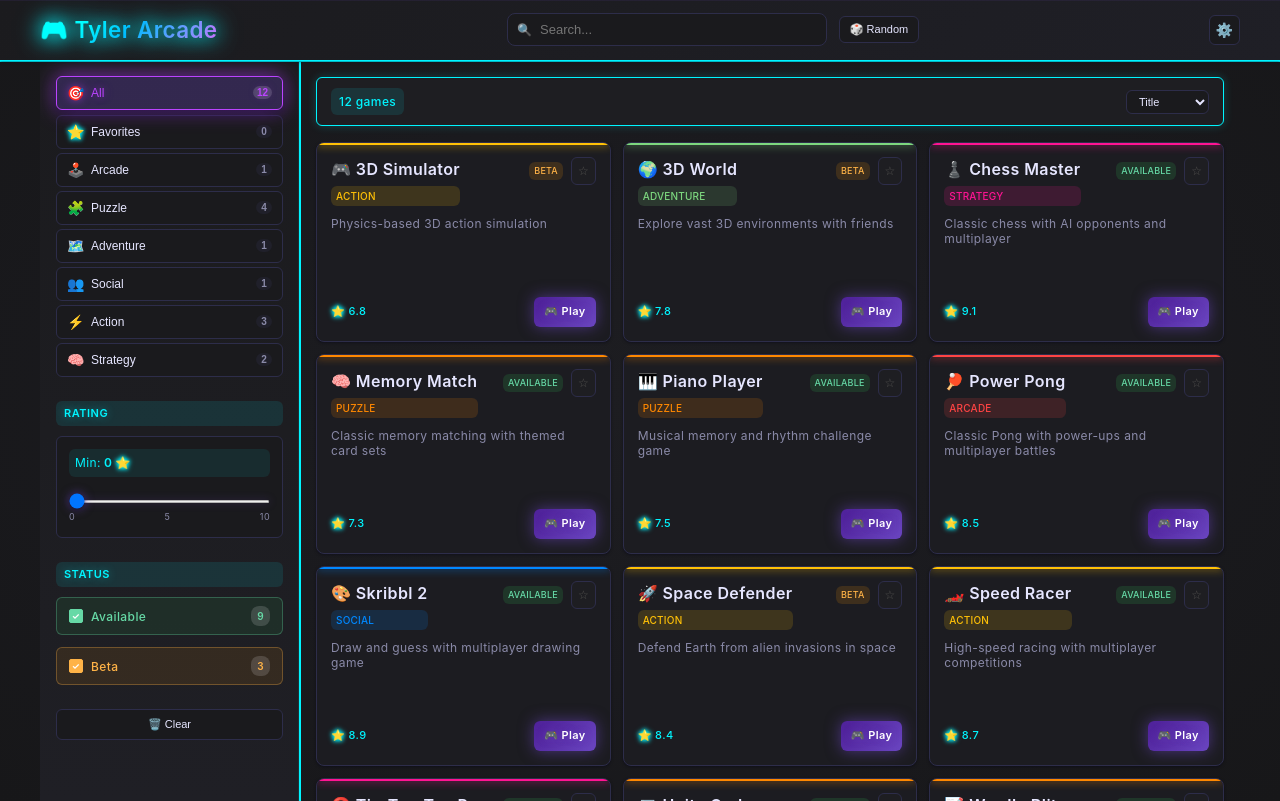
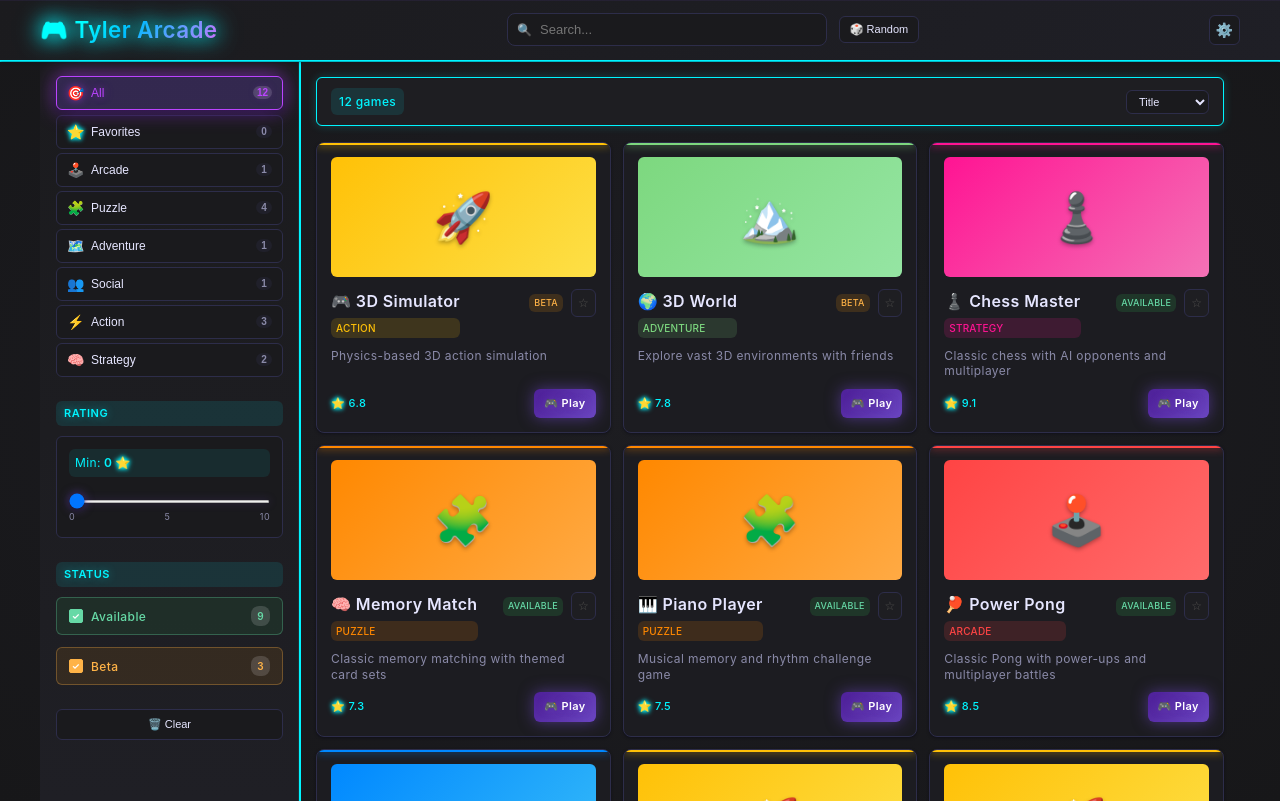
Before and after one commit to tylerwongj/tyler-arcade8, a plain HTML site: page index.html in a window 1280 px wide. Drawn offline with Linux system fonts and the light colour scheme.

Commit message:
master - thumbnail support

```diff
--- a/games-data.js
+++ b/games-data.js
@@ -7,7 +7,8 @@ const gamesData = [
         rating: 8.5,
         description: "Classic Pong with power-ups and multiplayer battles",
         icon: "🏓",
-        path: "../power-pong/"
+        path: "../power-pong/",
+        thumbnail: "../power-pong/thumbnail.png"
     },
     {
         id: 2,
--- a/script.js
+++ b/script.js
@@ -253,11 +253,31 @@ class CompactDashboard {
         this.setupGameCardListeners();
     }
 
+    getCategoryIcon(category) {
+        const icons = {
+            arcade: '🕹️',
+            puzzle: '🧩',
+            adventure: '🏔️',
+            social: '👥',
+            action: '🚀',
+            strategy: '♟️'
+        };
+        return icons[category] || '🎮';
+    }
+
     createGameCard(game) {
         const isFavorited = this.favorites.includes(game.id);
 
         return `
             <div class="game-card" data-category="${game.category}">
+                <div class="game-thumbnail" data-category="${game.category}">
+                    ${game.thumbnail ?
+                        `<img src="${game.thumbnail}" alt="${game.title} thumbnail" onerror="this.style.display='none'; this.nextElementSibling.style.display='flex';">
+                         <div class="thumbnail-icon default-fallback" style="display:none;">${this.getCategoryIcon(game.category)}</div>`
+                        :
+                        `<div class="thumbnail-icon default-thumbnail">${this.getCategoryIcon(game.category)}</div>`
+                    }
+                </div>
                 <div class="game-header">
                     <div>
                         <div class="game-title">${game.icon} ${game.title}</div>
--- a/style.css
+++ b/style.css
@@ -718,6 +718,71 @@ body {
     min-height: 200px;
 }
 
+.game-thumbnail {
+    width: 100%;
+    height: 120px;
+    margin-bottom: 12px;
+    border-radius: var(--radius);
+    overflow: hidden;
+    background: var(--accent-bg);
+}
+
+.game-thumbnail img {
+    width: 100%;
+    height: 100%;
+    object-fit: cover;
+    border-radius: var(--radius);
+    transition: var(--transition);
+}
+
+.game-card:hover .game-thumbnail img {
+    transform: scale(1.05);
+}
+
+.default-thumbnail, .default-fallback {
+    display: flex;
+    align-items: center;
+    justify-content: center;
+    width: 100%;
+    height: 100%;
+}
+
+.game-thumbnail[data-category="arcade"] .default-thumbnail,
+.game-thumbnail[data-category="arcade"] .default-fallback {
+    background: linear-gradient(135deg, #ff4444, #ff6b6b);
+}
+
+.game-thumbnail[data-category="puzzle"] .default-thumbnail,
+.game-thumbnail[data-category="puzzle"] .default-fallback {
+    background: linear-gradient(135deg, #ff8800, #ffaa44);
+}
+
+.game-thumbnail[data-category="adventure"] .default-thumbnail,
+.game-thumbnail[data-category="adventure"] .default-fallback {
+    background: linear-gradient(135deg, #7dd87f, #95e5a3);
+}
+
+.game-thumbnail[data-category="social"] .default-thumbnail,
+.game-thumbnail[data-category="social"] .default-fallback {
+    background: linear-gradient(135deg, #0088ff, #38bdf8);
+}
+
+.game-thumbnail[data-category="action"] .default-thumbnail,
+.game-thumbnail[data-category="action"] .default-fallback {
+    background: linear-gradient(135deg, #ffc107, #fde047);
+}
+
+.game-thumbnail[data-category="strategy"] .default-thumbnail,
+.game-thumbnail[data-category="strategy"] .default-fallback {
+    background: linear-gradient(135deg, #ff1493, #f472b6);
+}
+
+.thumbnail-icon {
+    font-size: 48px;
+    color: white;
+    text-shadow: 0 2px 4px rgba(0,0,0,0.3);
+}
+
 .game-card::before {
     content: '';
     position: absolute;
```
